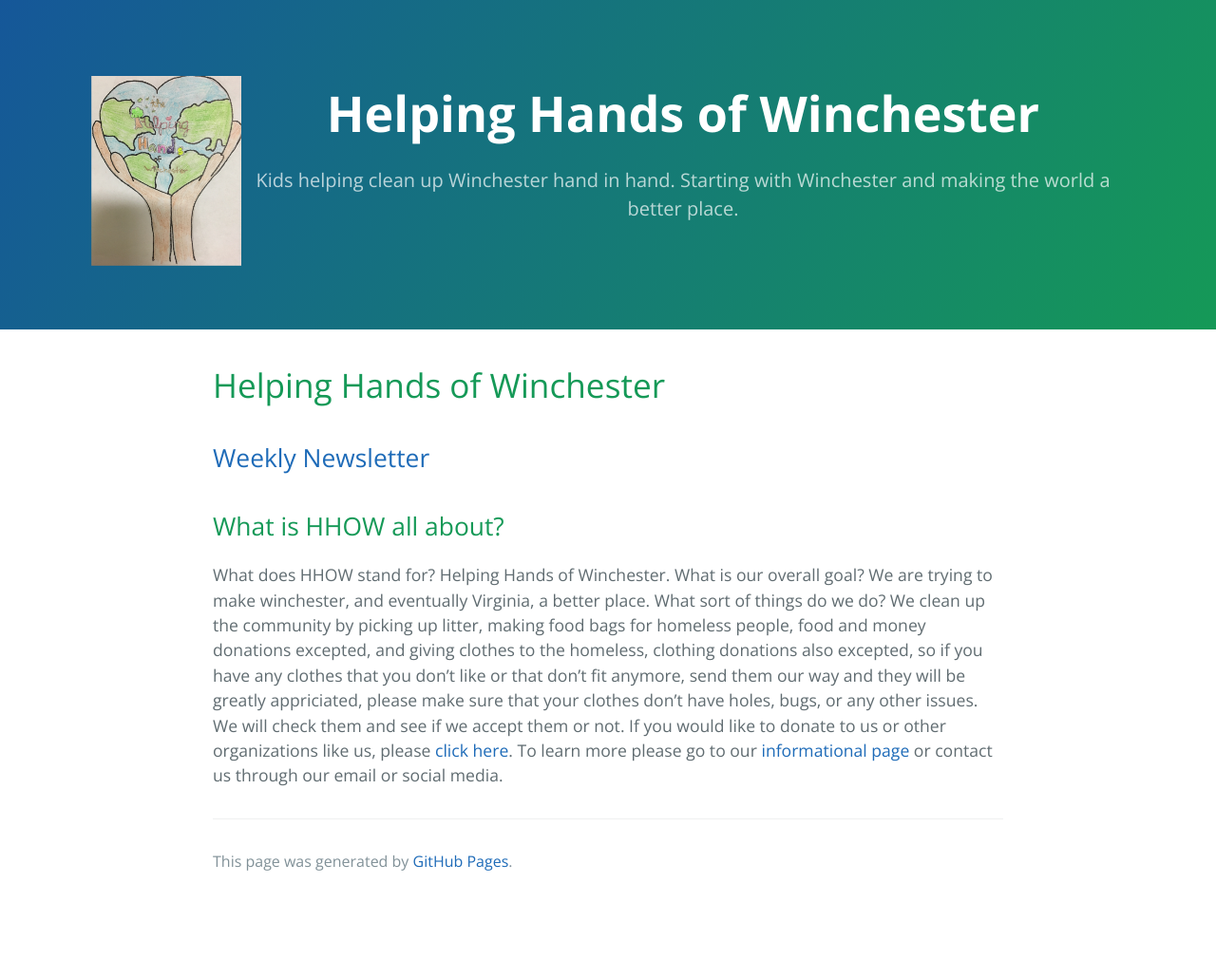
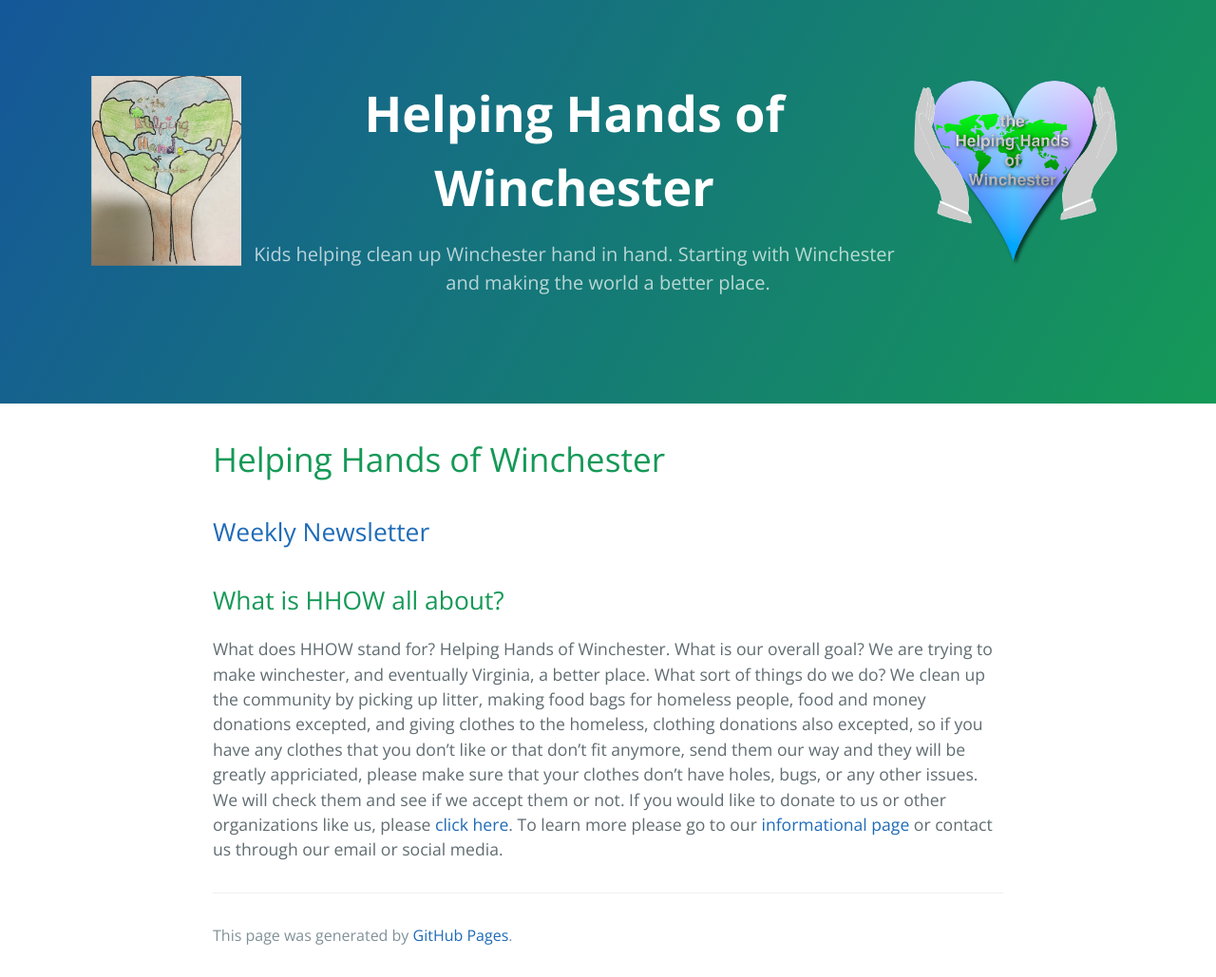
Before and after one commit to hh0w/hh0w.github.io, a Jekyll site: the page built from index.md, in a window 1280 px wide. Shown: the whole page at 95% size. Built offline with Jekyll 4.4.1, drawn with Linux system fonts in a browser that asks for light colours; our own code applies the rules of GitHub Pages for plain Markdown files; before the commit the page ends 951 px from its top, so only the background shows below that.

Commit message:
Adding digitized logo to header.

```diff
--- a/_layouts/default.html
+++ b/_layouts/default.html
@@ -24,6 +24,7 @@
 
     <header class="page-header" role="banner">
       <img style="float:left;" src="https://hh0w.github.io/assets/images/logo-smaller.png">
+      <img style="float:right;height: 200px;width: 229px;" src="https://hh0w.github.io/assets/images/logo-digital.png">
       <h1 class="project-name">{{ page.title | default: site.title | default: site.github.repository_name }}</h1>
       <h2 class="project-tagline">{{ page.description | default: site.description | default: site.github.project_tagline }}</h2>
     </header>
```
